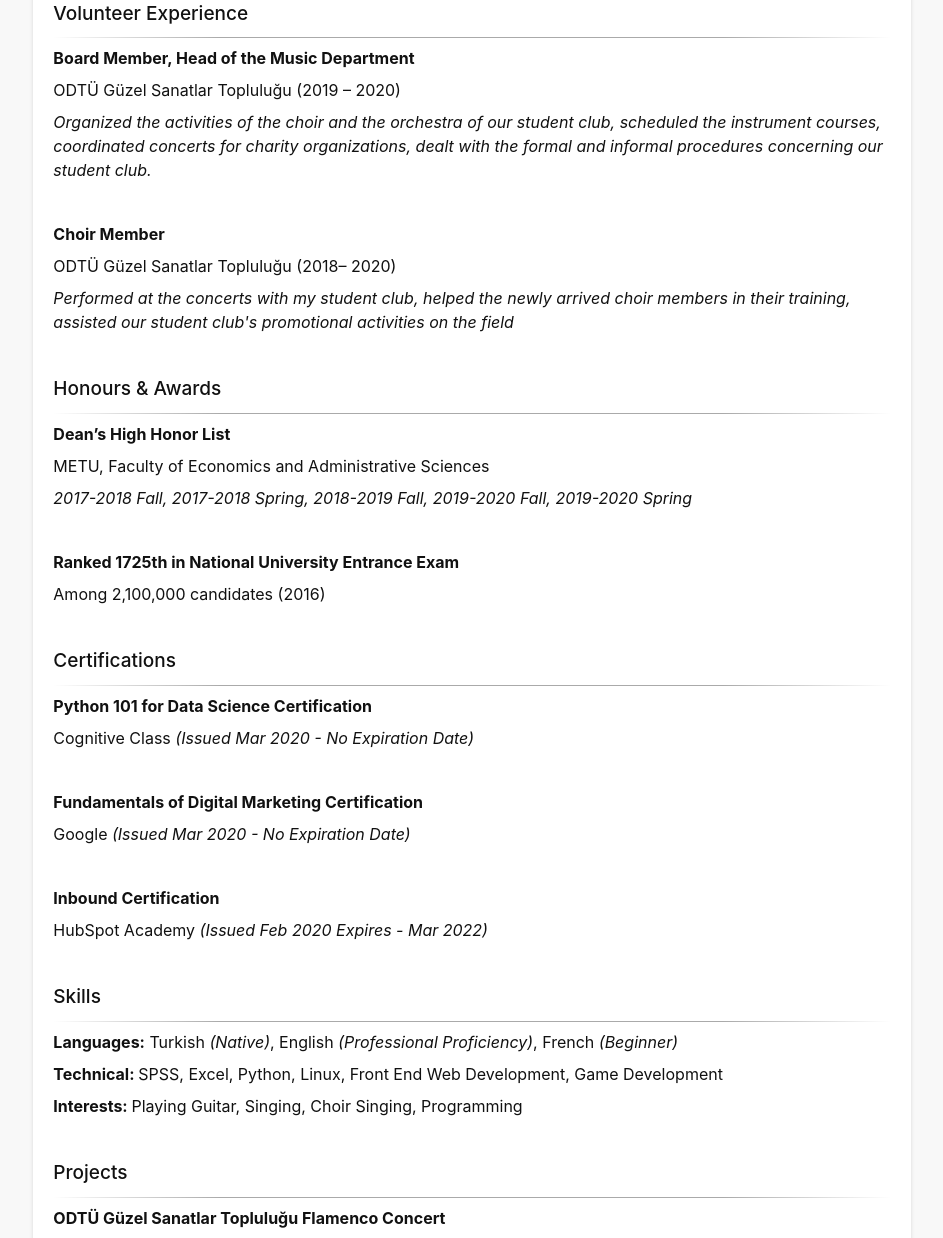
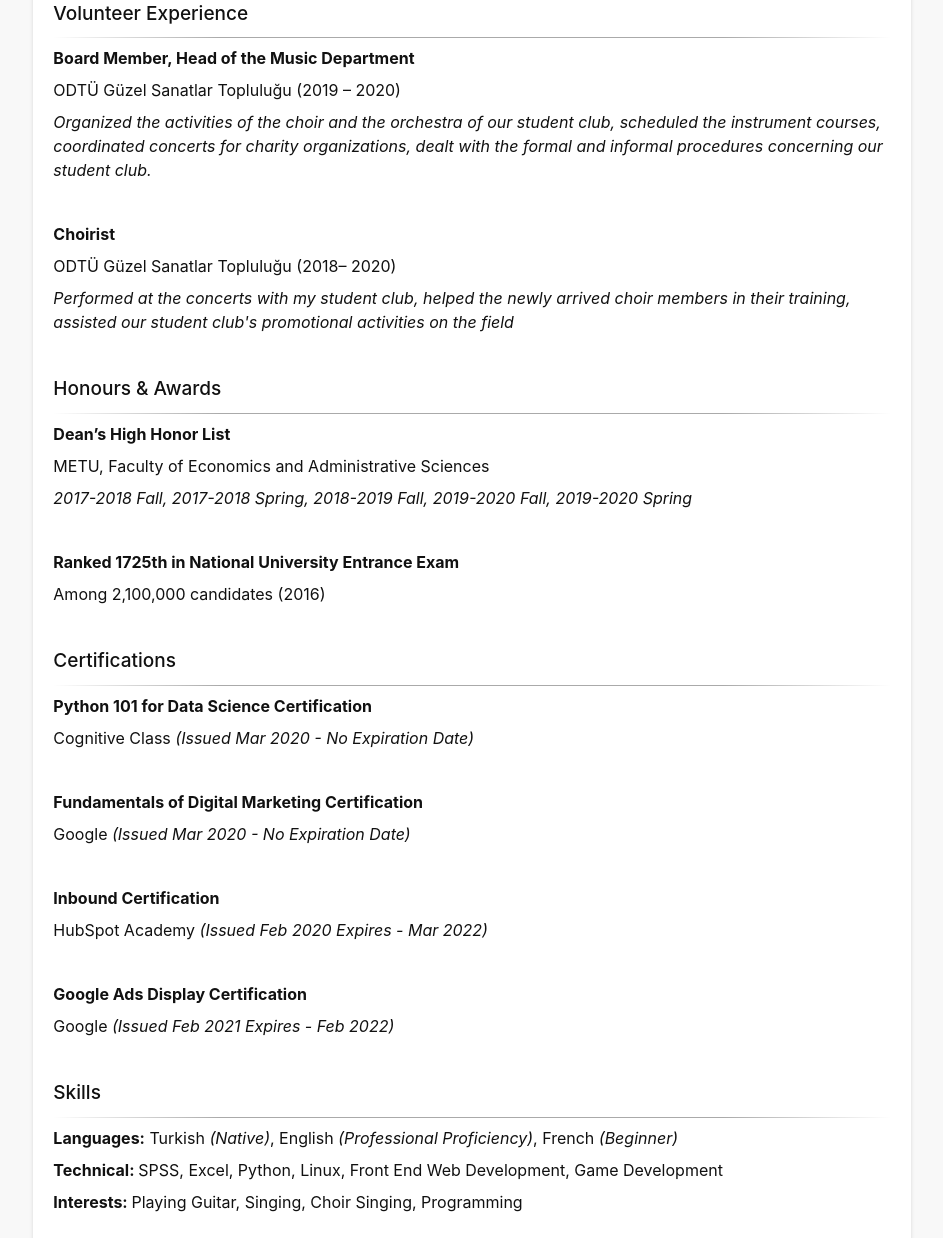
Before and after one commit to KN-KZ/KN-KZ.github.io, a website built with Parcel: page index.html in a window 1280 px wide. Shown: the part 602-1840 px from the top of the page, without its empty margins (168-1111 px from the left). Built offline with nearby package versions, Linux system fonts and the light colour scheme.

Commit message:
new certification

```diff
--- a/index.html
+++ b/index.html
@@ -73,7 +73,7 @@ statistics and technology, looking for a position to make a meaningful differenc
 instrument courses, coordinated concerts for charity organizations, dealt with the formal and
 informal procedures concerning our student club.</p>
   		<br>
-  		<p class="bolded">Choir Member</p>
+  		<p class="bolded">Choirist</p>
   		<p>ODTÜ Güzel Sanatlar Topluluğu (2018– 2020)</p>
   		<p class="italicized">Performed at the concerts with my student club, helped the newly arrived choir members in their
 training, assisted our student club's promotional activities on the field</p>
@@ -101,6 +101,9 @@ training, assisted our student club's promotional activities on the field</p>
   		<br>
   		<p class="bolded">Inbound Certification</p>
   		<p>HubSpot Academy <em>(Issued Feb 2020 Expires - Mar 2022)</em></p>
+  		<br>
+  		<p class="bolded">Google Ads Display Certification</p>
+  		<p>Google <em>(Issued Feb 2021 Expires - Feb 2022)</em></p>
   	</div>
   	<br>
   	<div id="skills">
```
